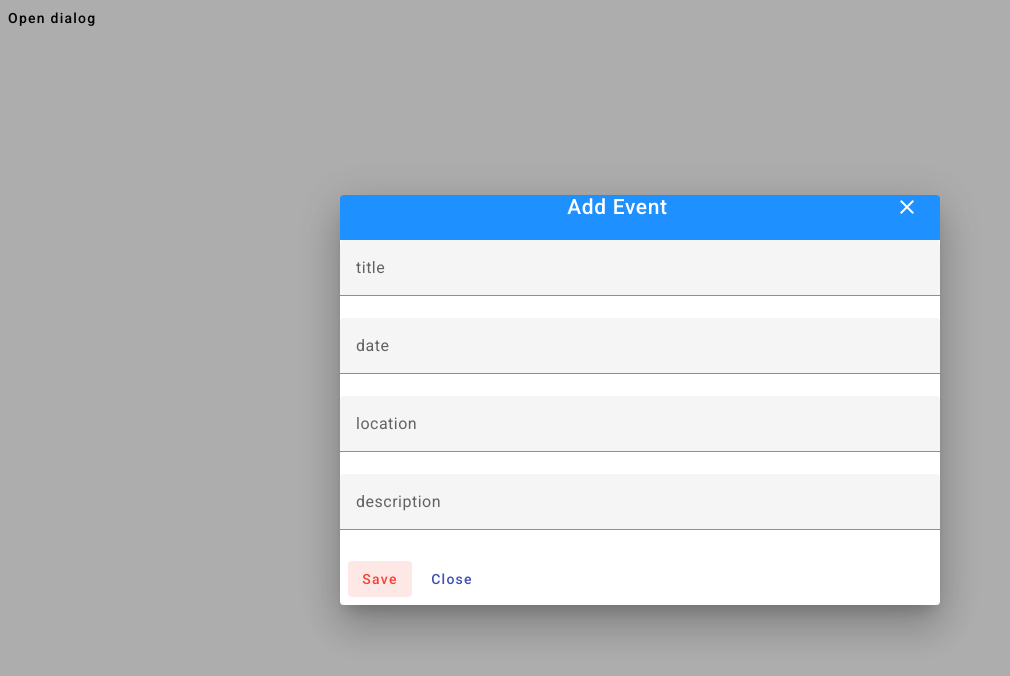
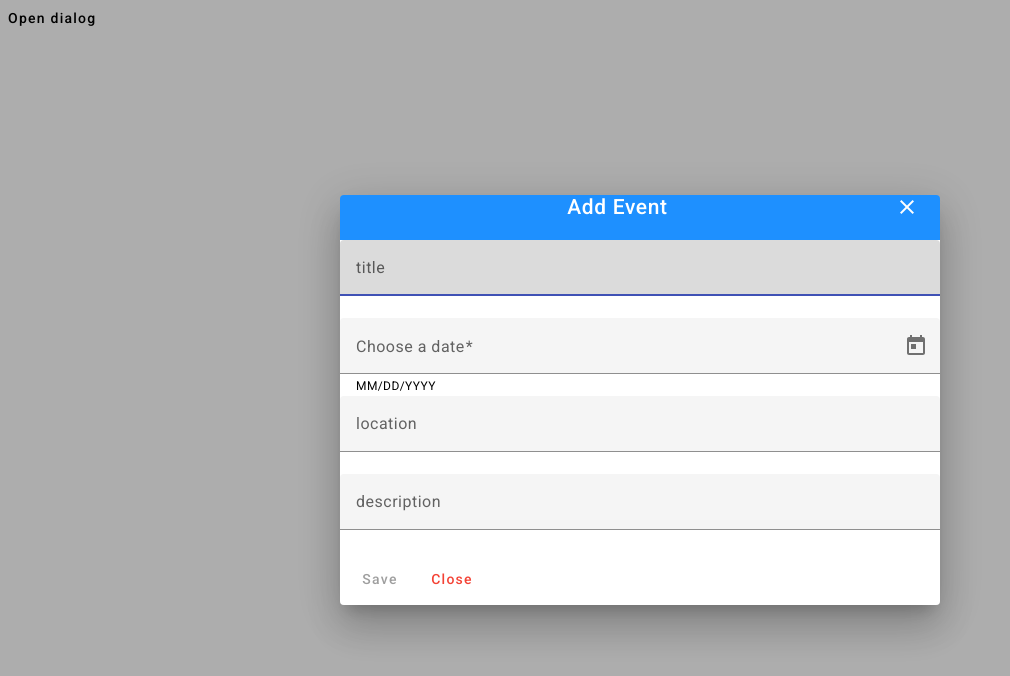
Before and after one commit to lalit-s-rajput/event-management, an Angular app in the folder eventManagement/: page / in a window 1280 px wide. Both pictures are taken after a click on the button "Open dialog". Shown: the top 676 px of the page, without its empty margins (0-1010 px from the left). Built offline with nearby package versions, Linux system fonts and the light colour scheme.

Commit message:
feat: dialog box completed with form

```diff
--- a/eventManagement/src/app/events/components/dialog-content/dialog-content.component.html
+++ b/eventManagement/src/app/events/components/dialog-content/dialog-content.component.html
@@ -13,7 +13,14 @@
     </mat-form-field>
 
     <mat-form-field>
-      <input matInput formControlName="date" placeholder="date" />
+      <mat-label>Choose a date</mat-label>
+      <input formControlName="date" matInput [matDatepicker]="picker" />
+      <mat-hint>MM/DD/YYYY</mat-hint>
+      <mat-datepicker-toggle
+        matIconSuffix
+        [for]="picker"
+      ></mat-datepicker-toggle>
+      <mat-datepicker #picker></mat-datepicker>
     </mat-form-field>
 
     <mat-form-field>
@@ -26,9 +33,16 @@
   </div>
 
   <div mat-dialog-actions>
-    <button mat-button color="warn" [mat-dialog-close]="true" cdkFocusInitial>
+    <button mat-button color="primary" [disabled]="!eventForm.valid">
       Save
     </button>
-    <button mat-button color="primary" (click)="closeDialog()">Close</button>
+    <button
+      mat-button
+      color="warn"
+      [mat-dialog-close]="true"
+      (click)="closeDialog()"
+    >
+      Close
+    </button>
   </div>
 </form>
--- a/eventManagement/src/app/events/components/dialog-content/dialog-content.component.ts
+++ b/eventManagement/src/app/events/components/dialog-content/dialog-content.component.ts
@@ -1,5 +1,6 @@
 import { Component, OnInit } from '@angular/core';
 import { FormControl, FormGroup, Validators } from '@angular/forms';
+import { MatDialogRef } from '@angular/material/dialog';
 
 @Component({
   selector: 'app-dialog-content',
@@ -7,21 +8,24 @@ import { FormControl, FormGroup, Validators } from '@angular/forms';
   styleUrls: ['./dialog-content.component.scss'],
 })
 export class DialogContentComponent implements OnInit {
+  constructor(public dialogRef: MatDialogRef<DialogContentComponent>) {}
   eventForm!: FormGroup;
   ngOnInit(): void {
     this.eventForm = new FormGroup({
       title: new FormControl('', Validators.required),
-      date: new FormControl('', Validators.required),
+      date: new FormControl<Date | null>(null, Validators.required),
       location: new FormControl('', Validators.required),
       description: new FormControl('', Validators.required),
     });
   }
   onSubmit() {
     if (this.eventForm?.valid) {
-      console.log(this.eventForm);
+      console.log(this.eventForm.value);
+      this.dialogRef.close();
     }
   }
   closeDialog() {
     console.log('close called');
+    this.dialogRef.close();
   }
 }
--- /dev/null
+++ b/eventManagement/src/app/events/components/event-list/event-list.component.html
@@ -0,0 +1 @@
+<p>event-list works!</p>
--- a/eventManagement/src/app/events/events.module.ts
+++ b/eventManagement/src/app/events/events.module.ts
@@ -5,11 +5,13 @@ import * as fromContainers from './containers';
 import { MaterialModule } from '../material/material.module';
 import { DialogContentComponent } from './components/dialog-content/dialog-content.component';
 import { ReactiveFormsModule } from '@angular/forms';
+import { EventListComponent } from './components/event-list/event-list.component';
 @NgModule({
   declarations: [
     fromContainers.containers,
     fromComponents.components,
     DialogContentComponent,
+    EventListComponent,
   ],
   imports: [CommonModule, MaterialModule, ReactiveFormsModule],
 })
```
Also changed, not shown: eventManagement/src/app/events/components/event-list/event-list.component.ts (added, +11 -0 lines), eventManagement/src/app/events/components/event-list/event-list.component.scss (added), 1 other file (tests, documents, lock files or other folders).
